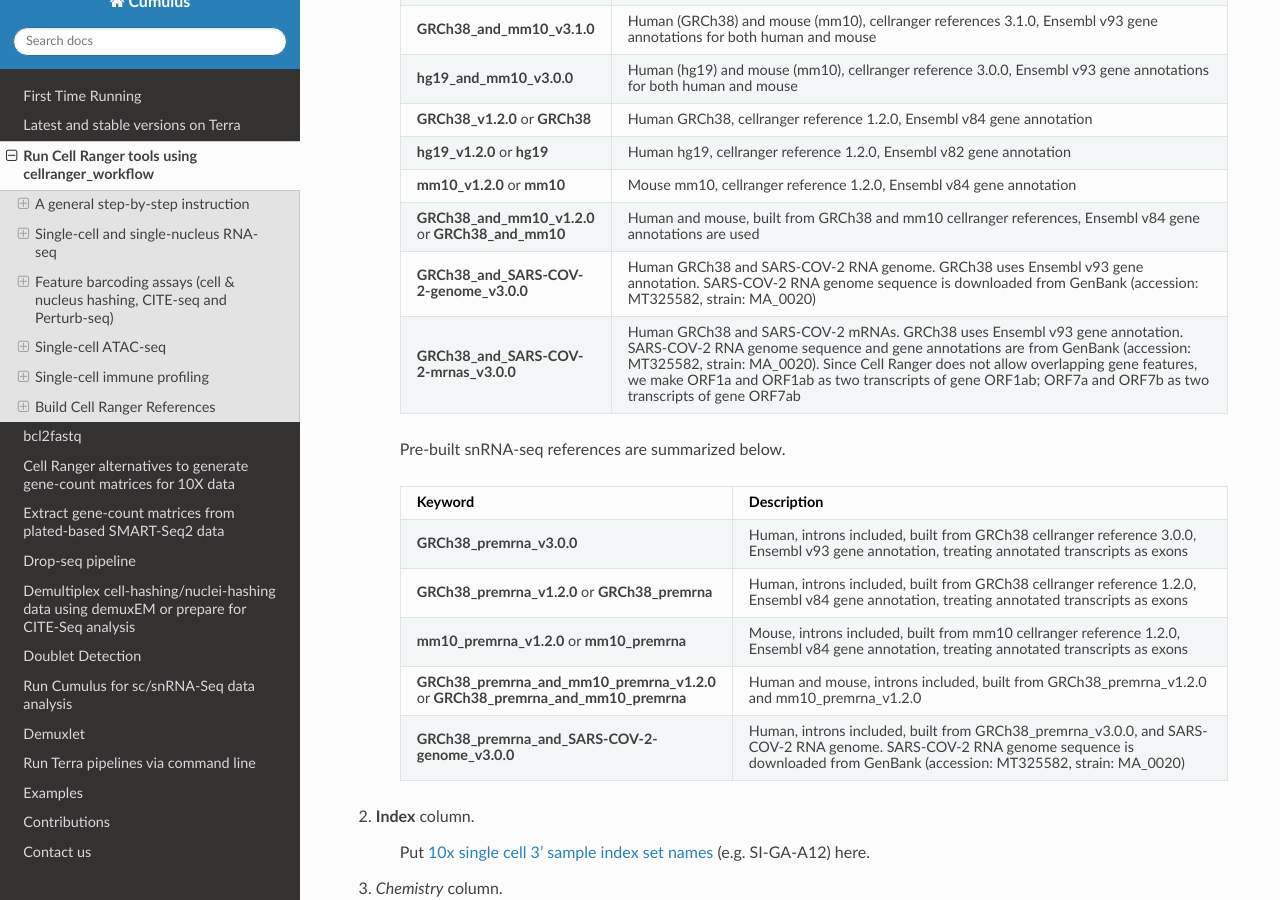
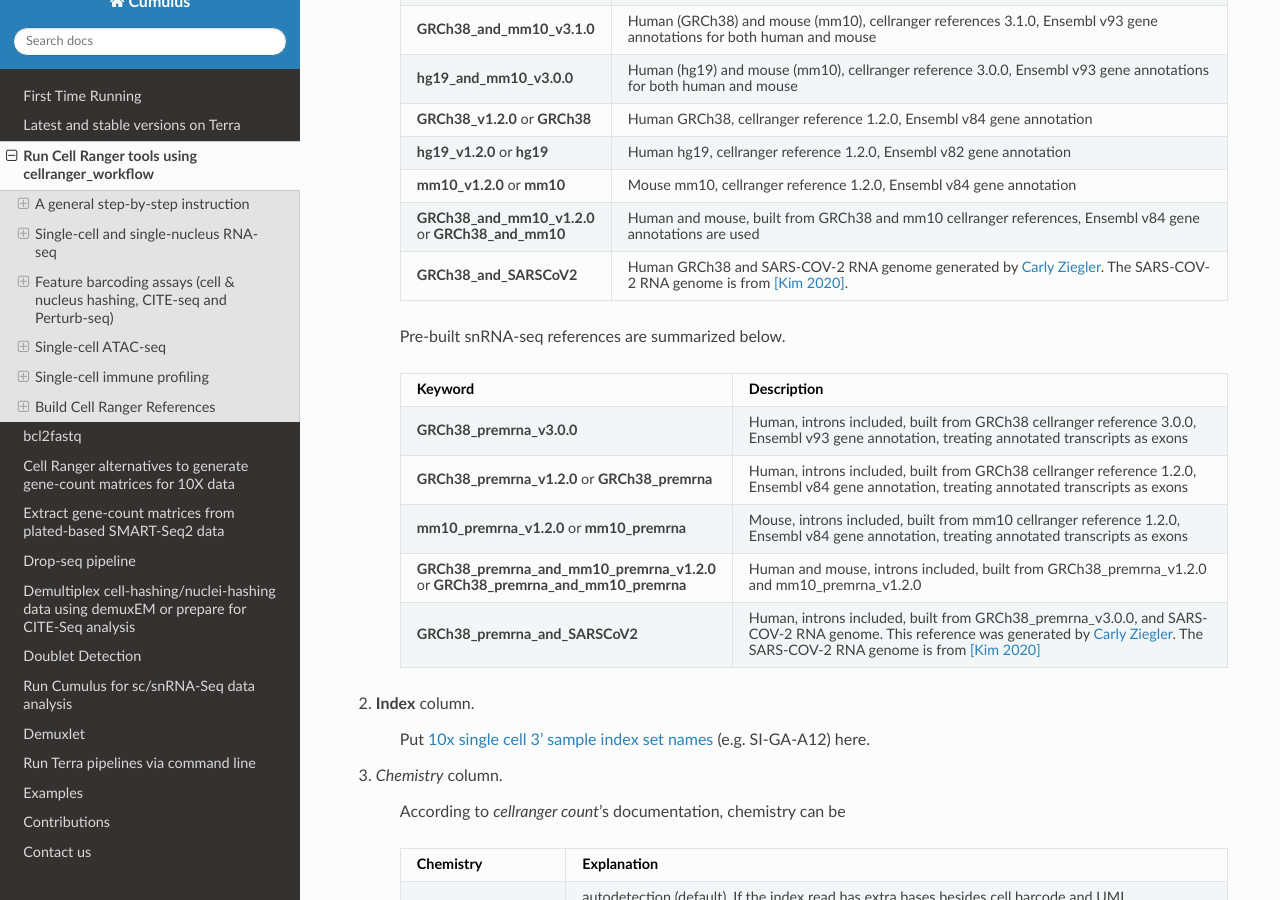
Before and after one commit to lilab-bcb/cumulus, a Sphinx documentation site: the page built from docs/cellranger.rst, in a window 1280 px wide and 900 px high, scrolled down 5353 px. Built offline with Sphinx 7.4.7 and the Read the Docs theme 2.0.0, drawn with Linux system fonts in a browser that asks for light colours.

Commit message:
update SARS-CoV2 related reference info

```diff
--- a/docs/cellranger.rst
+++ b/docs/cellranger.rst
@@ -208,10 +208,8 @@ Sample sheet
 		  - Mouse mm10, cellranger reference 1.2.0, Ensembl v84 gene annotation
 		* - **GRCh38_and_mm10_v1.2.0** or **GRCh38_and_mm10**
 		  - Human and mouse, built from GRCh38 and mm10 cellranger references, Ensembl v84 gene annotations are used
-		* - **GRCh38_and_SARS-COV-2-genome_v3.0.0**
-		  - Human GRCh38 and SARS-COV-2 RNA genome. GRCh38 uses Ensembl v93 gene annotation. SARS-COV-2 RNA genome sequence is downloaded from GenBank (accession: MT325582, strain: MA_0020)
-		* - **GRCh38_and_SARS-COV-2-mrnas_v3.0.0**
-		  - Human GRCh38 and SARS-COV-2 mRNAs. GRCh38 uses Ensembl v93 gene annotation. SARS-COV-2 RNA genome sequence and gene annotations are from GenBank (accession: MT325582, strain: MA_0020). Since Cell Ranger does not allow overlapping gene features, we make ORF1a and ORF1ab as two transcripts of gene ORF1ab; ORF7a and ORF7b as two transcripts of gene ORF7ab
+		* - **GRCh38_and_SARSCoV2**
+		  - Human GRCh38 and SARS-COV-2 RNA genome generated by `Carly Ziegler`_. The SARS-COV-2 RNA genome is from `[Kim 2020]`_.
 
 	Pre-built snRNA-seq references are summarized below.
 
@@ -229,8 +227,8 @@ Sample sheet
 		  - Mouse, introns included, built from mm10 cellranger reference 1.2.0, Ensembl v84 gene annotation, treating annotated transcripts as exons
 		* - **GRCh38_premrna_and_mm10_premrna_v1.2.0** or **GRCh38_premrna_and_mm10_premrna**
 		  - Human and mouse, introns included, built from GRCh38_premrna_v1.2.0 and mm10_premrna_v1.2.0
-		* - **GRCh38_premrna_and_SARS-COV-2-genome_v3.0.0**
-		  - Human, introns included, built from GRCh38_premrna_v3.0.0, and SARS-COV-2 RNA genome. SARS-COV-2 RNA genome sequence is downloaded from GenBank (accession: MT325582, strain: MA_0020)
+		* - **GRCh38_premrna_and_SARSCoV2**
+		  - Human, introns included, built from GRCh38_premrna_v3.0.0, and SARS-COV-2 RNA genome. This reference was generated by `Carly Ziegler`_. The SARS-COV-2 RNA genome is from `[Kim 2020]`_
 
 #. **Index** column.
 
@@ -1403,3 +1401,5 @@ We provide a wrapper of ``cellranger mkvdjref`` to build single-cell immune prof
 .. _10x genomics configuration file: https://support.10xgenomics.com/single-cell-atac/software/pipelines/latest/advanced/references#config
 .. _10x filter with mkgtf: https://support.10xgenomics.com/single-cell-gene-expression/software/pipelines/latest/advanced/references#mkgtf
 .. _10x build Cell Ranger compatible pre-mRNA Reference Package: https://support.10xgenomics.com/single-cell-gene-expression/software/pipelines/latest/advanced/references#premrna
+.. _Carly Ziegler: http://shaleklab.com/author/carly/
+.. _[Kim 2020]: https://www.sciencedirect.com/science/article/pii/S0092867420304062
```
Also changed, not shown: 1 other file.
